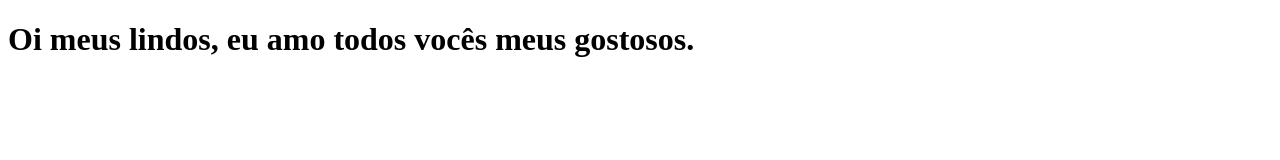
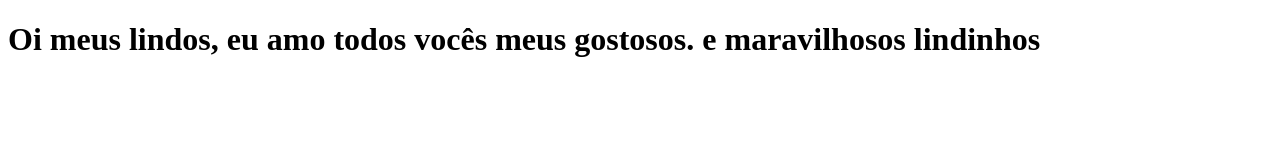
Before and after one commit to Bernardo-Policarpo/Fluker, a plain HTML site: page testelegal.html in a window 1280 px wide. Drawn offline with Linux system fonts and the light colour scheme.

Commit message:
testelegal.html

```diff
--- a/testelegal.html
+++ b/testelegal.html
@@ -6,6 +6,6 @@
     <title>Document</title>
 </head>
 <body>
-    <h1>Oi meus lindos, eu amo todos vocês meus gostosos.</h1>
+    <h1>Oi meus lindos, eu amo todos vocês meus gostosos. e maravilhosos lindinhos</h1>
 </body>
 </html>
```
